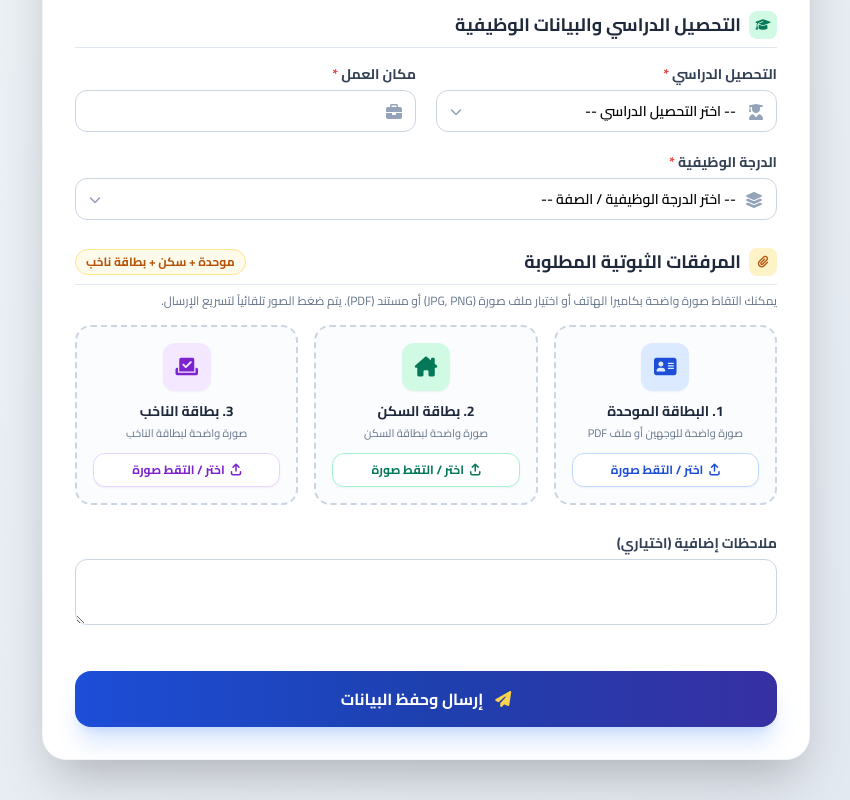
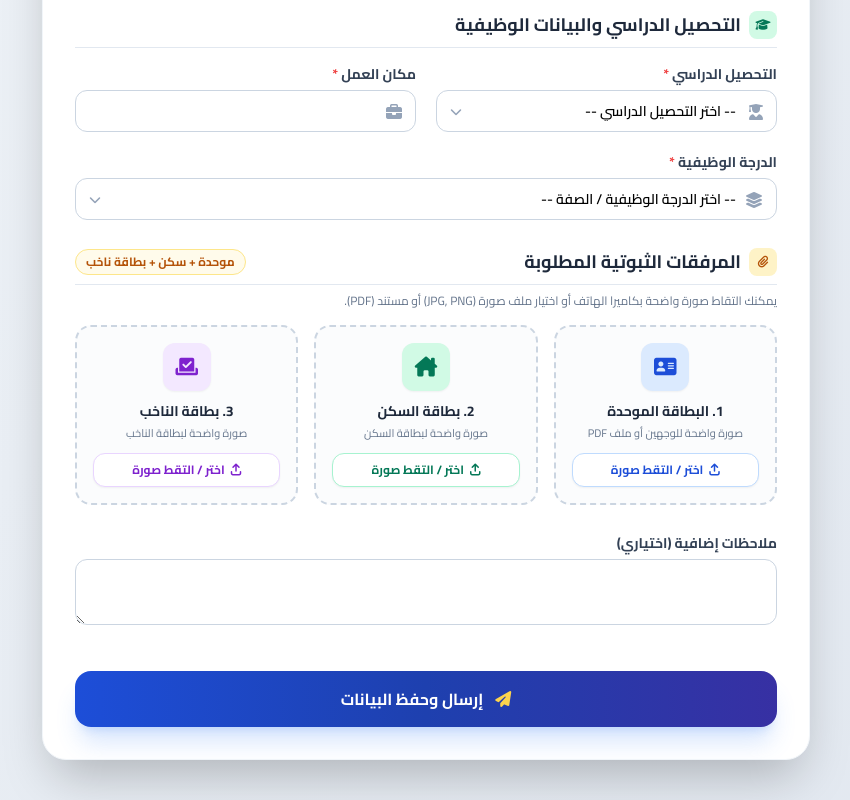
Before and after one commit to tasreehamnee-ux/information.com, a plain HTML site: page form.html in a window 1280 px wide. Shown: the part 682-1482 px from the top of the page, without its empty margins (214-1064 px from the left). Drawn offline with nearby package versions, Linux system fonts and the light colour scheme.

Commit message:
Update image upload instructions in form.html
Removed the automatic image compression note from the instructions.

```diff
--- a/form.html
+++ b/form.html
@@ -217,7 +217,7 @@
                     </span>
                 </div>
                 <p class="text-slate-500 text-xs mb-4">
-                    يمكنك التقاط صورة واضحة بكاميرا الهاتف أو اختيار ملف صورة (JPG, PNG) أو مستند (PDF). يتم ضغط الصور تلقائياً لتسريع الإرسال.
+                    يمكنك التقاط صورة واضحة بكاميرا الهاتف أو اختيار ملف صورة (JPG, PNG) أو مستند (PDF).
                 </p>
 
                 <div class="grid grid-cols-1 sm:grid-cols-3 gap-4">
```
